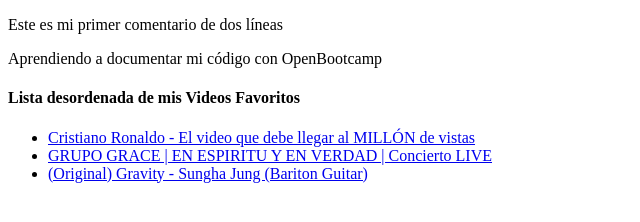
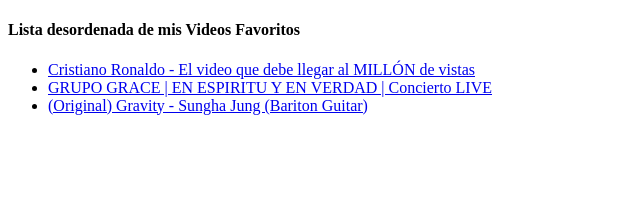
Before and after one commit to JesusER777/Primer-Ejercicio-en-OpenBoocamp-Html, a plain HTML site: page index.html in a window 1280 px wide. Shown: the whole page, without its empty margins (0-640 px from the left). Drawn offline with Linux system fonts and the light colour scheme.

Commit message:
Corrección comentario

```diff
--- a/index.html
+++ b/index.html
@@ -8,8 +8,8 @@
 </head>
 <body>
     <div>
-        <p>Este es mi primer comentario de dos líneas</p>
-        <p>Aprendiendo a documentar mi código con OpenBootcamp</p>
+        <!--Este es mi primer comentario de dos líneas
+        Aprendiendo a documentar mi código con OpenBootcamp -->
     </div>
     <div>
         <h4>Lista desordenada de mis Videos Favoritos</h4>
```
